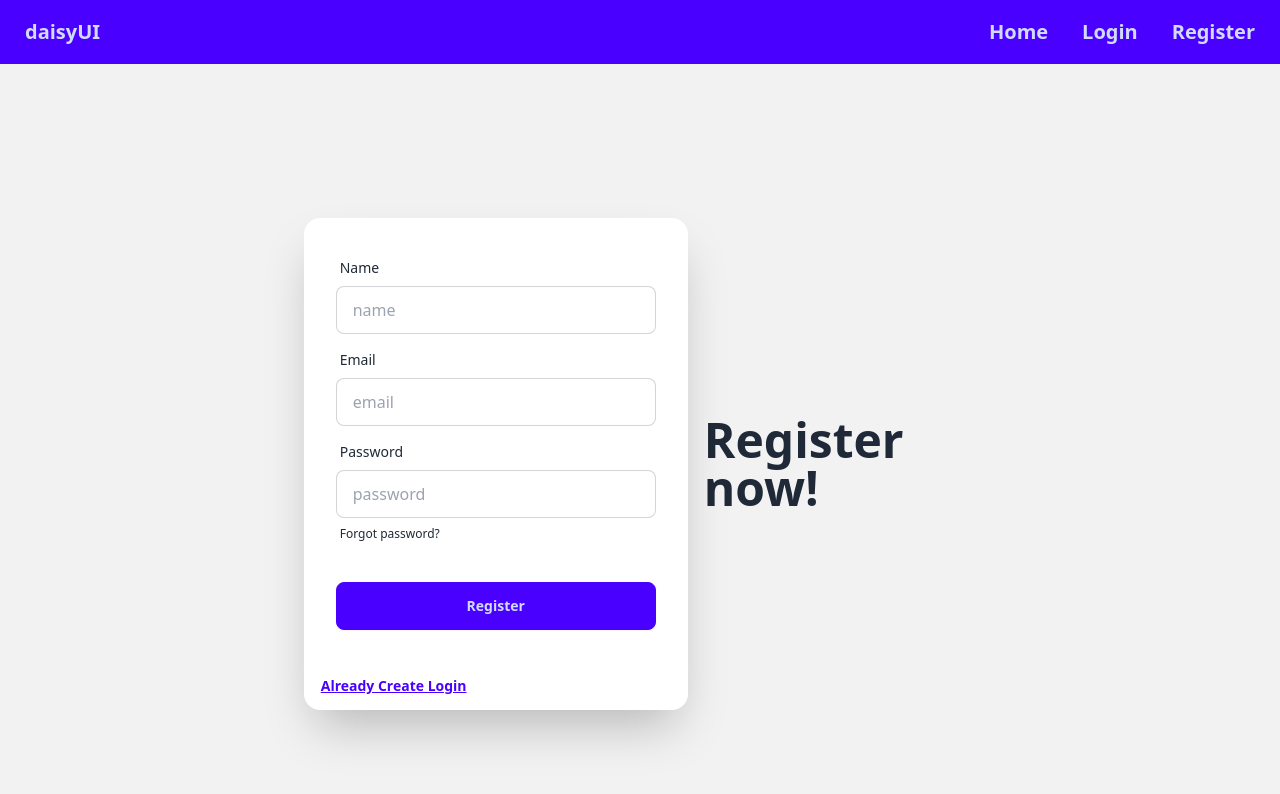
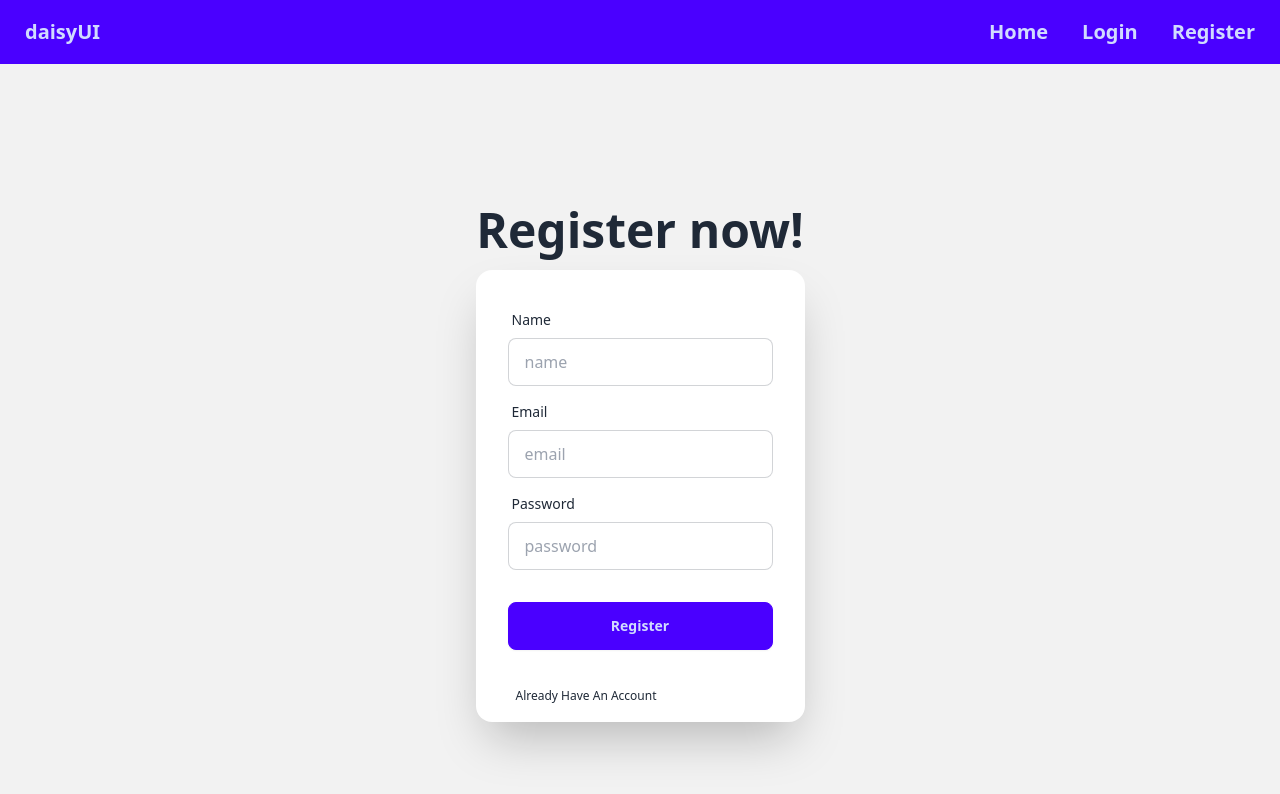
Before and after one commit to mintusikder/auth-firebase-context, a React (Vite) app: page /register in a window 1280 px wide. Shown: the top 794 px of the page. Built offline with nearby package versions, Linux system fonts and the light colour scheme.

Commit message:
added forgate account

```diff
--- a/src/assets/layout/component/Login.jsx
+++ b/src/assets/layout/component/Login.jsx
@@ -2,25 +2,19 @@ import React from "react";
 import { Link } from "react-router-dom";
 
 const Login = () => {
+  const handelLogin = (event) => {
+    event.preventDefault();
 
-
-
-  const handelLogin = (event) => {
-    event.preventDefault()
-
-    const form = event.target
-    const email = form.email.value
-    const password = form.password.value
-    console.log(email,password)
-
+    const form = event.target;
+    const email = form.email.value;
+    const password = form.password.value;
+    console.log(email, password);
   };
-
-
 
   return (
     <div className="hero min-h-screen bg-base-200">
-      <div className="hero-content flex-col md:flex-row-reverse">
-        <div className="text-center lg:text-left">
+      <div className="hero-content flex-col ">
+        <div className="text-center ">
           <h1 className="text-5xl font-bold">Login now!</h1>
         </div>
         <div className="card shrink-0 w-full max-w-sm shadow-2xl bg-base-100">
@@ -58,9 +52,14 @@ const Login = () => {
               <button className="btn btn-primary">Login</button>
             </div>
           </form>
-          <Link to="/register">
-          <button  className="btn btn-link">New Account Register</button>
-          </Link>
+          <p className="mb-4 ml-8">
+            {" "}
+            <Link to="/register">
+              <button className="label-text-alt link link-hover">
+                New Account Register
+              </button>
+            </Link>
+          </p>
         </div>
       </div>
     </div>
--- a/src/assets/layout/component/Register.jsx
+++ b/src/assets/layout/component/Register.jsx
@@ -1,23 +1,21 @@
-import React from 'react';
-import { Link } from 'react-router-dom';
+import React from "react";
+import { Link } from "react-router-dom";
 
 const Register = () => {
-
-    const handelRegister =(event) =>{
-        event.preventDefault()
-        const form = event.target
-        const name = form.name.value
-        const email = form.email.value
-        const password = form.password.value
-        console.log(name,email,password)
-    }
+  const handelRegister = (event) => {
+    event.preventDefault();
+    const form = event.target;
+    const name = form.name.value;
+    const email = form.email.value;
+    const password = form.password.value;
+    console.log(name, email, password);
+  };
 
   return (
     <div className="hero min-h-screen bg-base-200">
-        <div className="hero-content flex-col md:flex-row-reverse">
-          <div className="text-center lg:text-left">
+      <div className="hero-content flex-col ">
+        <div className="text-center ">
           <h1 className="text-5xl font-bold">Register now!</h1>
-
         </div>
         <div className="card shrink-0 w-full max-w-sm shadow-2xl bg-base-100">
           <form onSubmit={handelRegister} className="card-body">
@@ -25,30 +23,49 @@ const Register = () => {
               <label className="label">
                 <span className="label-text">Name</span>
               </label>
-                <input type="name" placeholder="name" name='name' className="input input-bordered" required />
+              <input
+                type="name"
+                placeholder="name"
+                name="name"
+                className="input input-bordered"
+                required
+              />
             </div>
             <div className="form-control">
               <label className="label">
                 <span className="label-text">Email</span>
               </label>
-                <input type="email" placeholder="email" name='email' className="input input-bordered" required />
+              <input
+                type="email"
+                placeholder="email"
+                name="email"
+                className="input input-bordered"
+                required
+              />
             </div>
             <div className="form-control">
               <label className="label">
                 <span className="label-text">Password</span>
               </label>
-                <input type="password" placeholder="password" name='password' className="input input-bordered" required />
-                <label className="label">
-                  <a href="#" className="label-text-alt link link-hover">Forgot password?</a>
-                </label>
+              <input
+                type="password"
+                placeholder="password"
+                name="password"
+                className="input input-bordered"
+                required
+              />
             </div>
             <div className="form-control mt-6">
               <button className="btn btn-primary">Register</button>
             </div>
           </form>
-            <Link to="/login">
-          <button  className="btn btn-link">Already Create Login</button>
+          <p className="mb-4 ml-8">
+            <Link className="mb-4 ml-2" to="/login">
+              <button className="label-text-alt link link-hover">
+                Already Have An Account
+              </button>
             </Link>
+          </p>
         </div>
       </div>
     </div>
```
Lines whose indentation alone changed are shown as unchanged.
